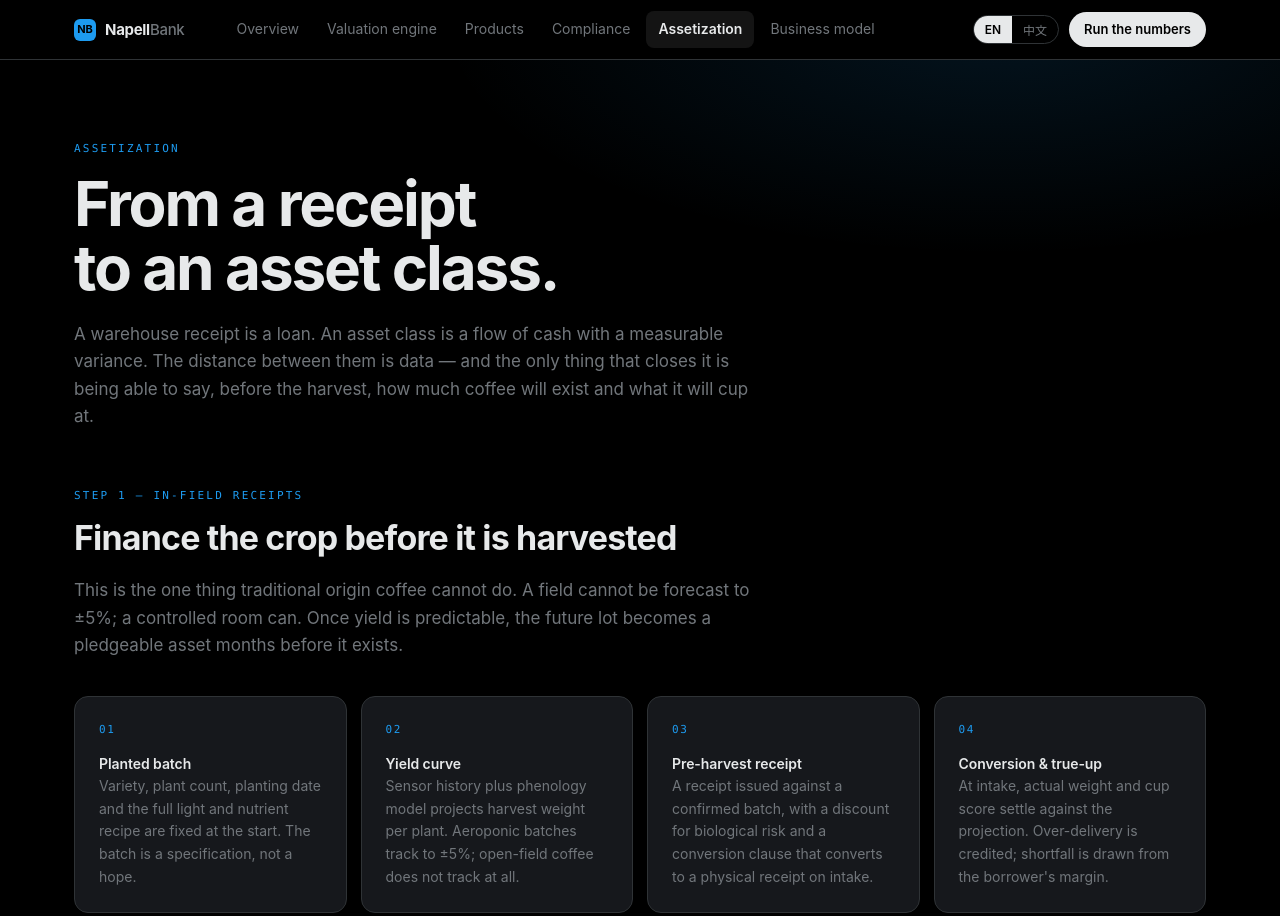
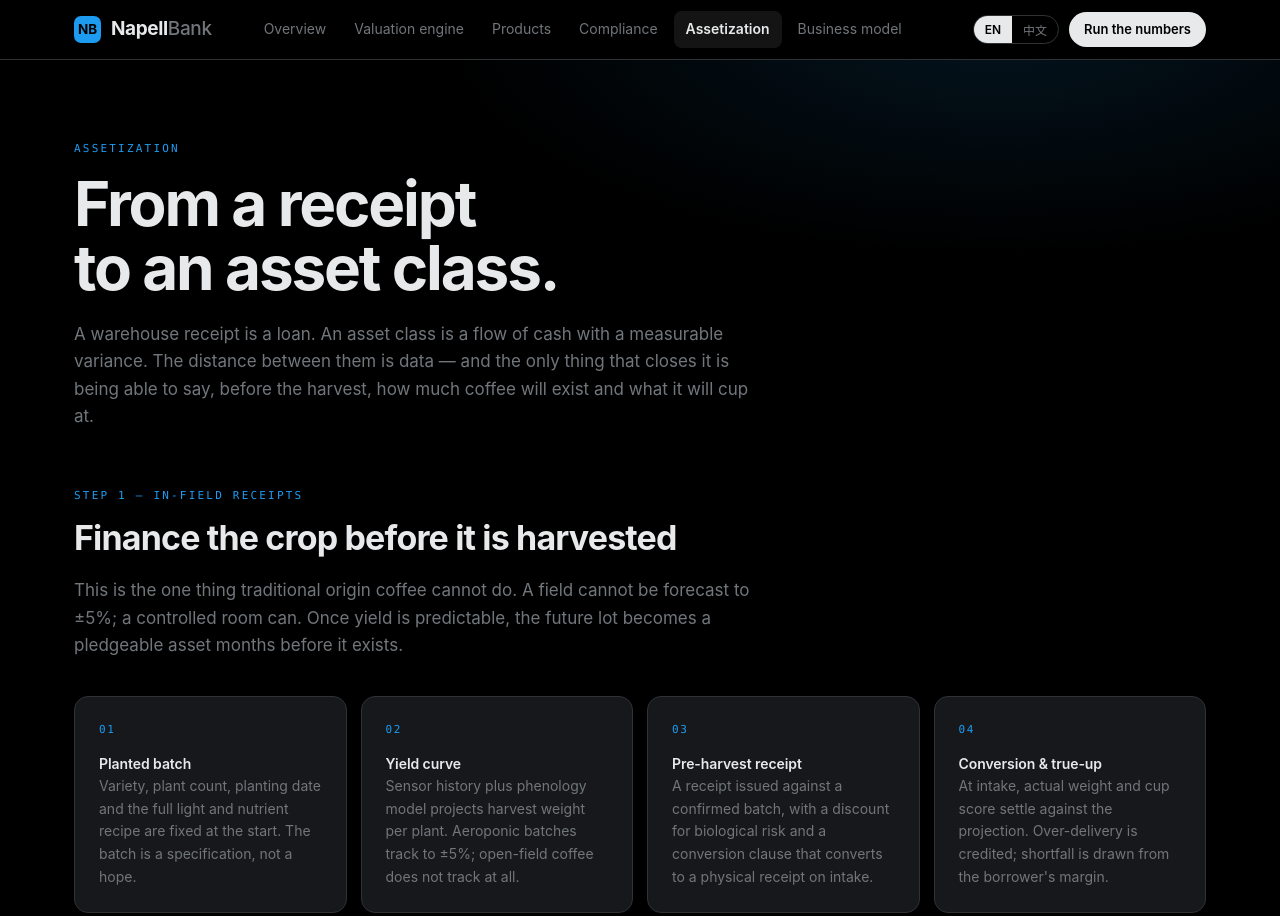
Before and after one commit to erikcywong/napellbank.com, a plain HTML site: page assetization.html in a window 1280 px wide. Shown: the top 916 px of the page. Drawn offline with Linux system fonts and the light colour scheme.

Commit message:
Bigger brand wordmark; switch contact email to napellbank.com
Brand wordmark 15px -> 19px with a proportionally larger NB mark.
Contact email erik.wong@napell.bio -> erik.wong@napellbank.com on all
six pages.

```diff
--- a/assetization.html
+++ b/assetization.html
@@ -232,7 +232,7 @@
       </div>
       <div class="foot-col">
         <h5 data-en="Contact" data-zh="联系">Contact</h5>
-        <a href="mailto:erik.wong@napell.bio">erik.wong@napell.bio</a>
+        <a href="mailto:erik.wong@napellbank.com">erik.wong@napellbank.com</a>
         <a href="https://wa.me/85293188252" target="_blank" rel="noopener">WhatsApp</a>
         <a href="https://github.com/erikcywong/napellbank.com" target="_blank" rel="noopener">GitHub</a>
       </div>
--- a/assets/css/style.css
+++ b/assets/css/style.css
@@ -49,10 +49,10 @@ img,svg{display:block;max-width:100%}
   max-width:var(--max);margin:0 auto;height:100%;padding:0 24px;
   display:flex;align-items:center;gap:32px;
 }
-.brand{display:flex;align-items:center;gap:9px;font-weight:700;letter-spacing:-.02em;font-size:15px;white-space:nowrap}
+.brand{display:flex;align-items:center;gap:10px;font-weight:700;letter-spacing:-.02em;font-size:19px;white-space:nowrap}
 .brand .mark{
-  width:22px;height:22px;border-radius:6px;background:var(--accent);
-  display:grid;place-items:center;font-size:11px;font-weight:700;color:#000;letter-spacing:0;
+  width:27px;height:27px;border-radius:7px;background:var(--accent);
+  display:grid;place-items:center;font-size:13.5px;font-weight:700;color:#000;letter-spacing:0;
 }
 .brand .b2{color:var(--muted);font-weight:500}
 .nav-links{display:flex;align-items:center;gap:4px;margin-left:8px;flex:1}
```
Also changed, not shown: compliance.html (+1 -1 lines), index.html (+1 -1 lines), model.html (+1 -1 lines), products.html (+1 -1 lines), valuation.html (+1 -1 lines).
